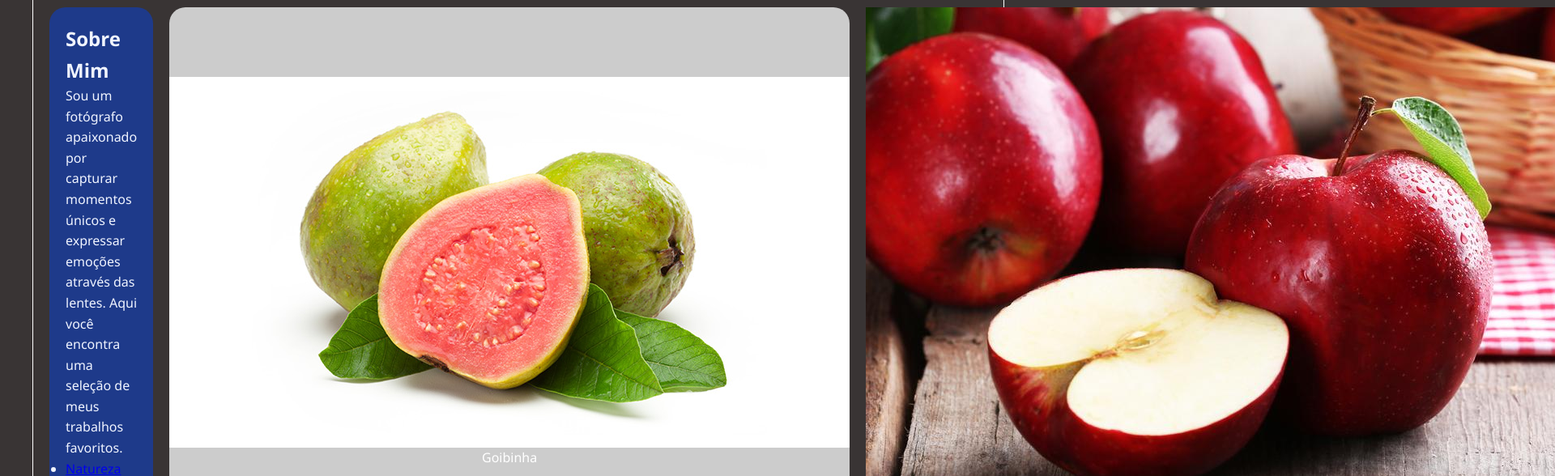
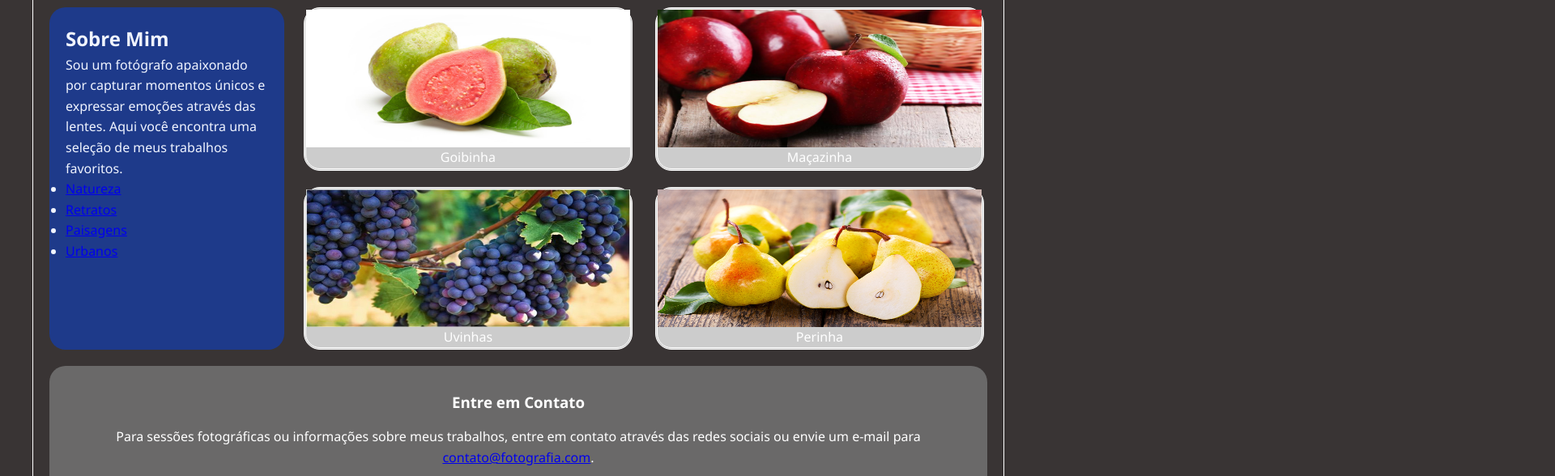
Before and after one commit to JoaoLucasCosta/AtividadeCSSGrid, a plain HTML site: page index.html in a window 1280 px wide. Shown: the part 133-721 px from the top of the page at 81% size, 1920 px wide, since content can reach past the window. Drawn offline with Linux system fonts and the light colour scheme.

Commit message:
atualização01/02

```diff
--- a/assests/style.css
+++ b/assests/style.css
@@ -119,3 +119,12 @@ header {
     height: 30px;
     border-radius: 50%; /* Ícones arredondados */
 }
+
+.item{
+    margin: auto;
+    border-style:double;
+}
+
+.imagens{
+
+}
--- a/index.html
+++ b/index.html
@@ -30,13 +30,14 @@
                 <li><a href="#">Paisagens</a></li>
                 <li><a href="#">Urbanos</a></li>
             </ul>
-        </div>
+
+        </div class ="imagens">
 
         <!-- Itens da galeria de imagens -->
-        <div class="item"><img src="assests/img/goiaba.png" alt="Foto 1"><p>Goibinha</p></div>
-        <div class="item"><img src="assests/img/maça.png" alt="Foto 2"><p>Maçazinha</p></div>
-        <div class="item"><img src="assests/img/uva.png" alt="Foto 3"><p>Uvinhas</p></div>
-        <div class="item"><img src="assests/img/pera.png" alt="Foto 4"><p>Perinha</p></div>
+        <div class="item"><img src="assests/img/goiaba.png" alt="Foto 1" width="400px" height="170px"><p>Goibinha</p></div>
+        <div class="item"><img src="assests/img/maça.png" alt="Foto 2" width="400px" height="170px"><p>Maçazinha</p></div>
+        <div class="item"><img src="assests/img/uva.png" alt="Foto 3" width="400px" height="170px"><p>Uvinhas</p></div>
+        <div class="item"><img src="assests/img/pera.png" alt="Foto 4" width="400px" height="170px"><p>Perinha</p></div>
 
         <!-- Rodapé -->
         <div class="footer">
```
